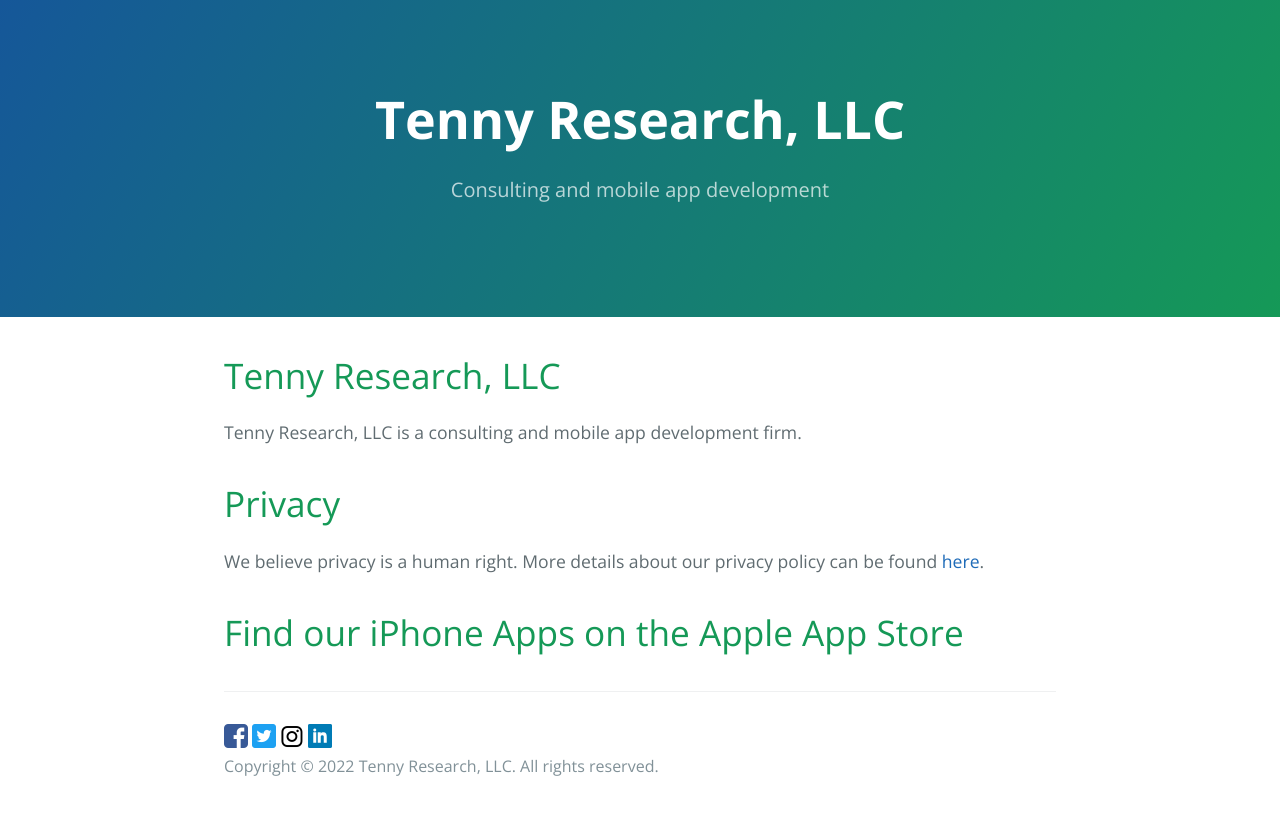
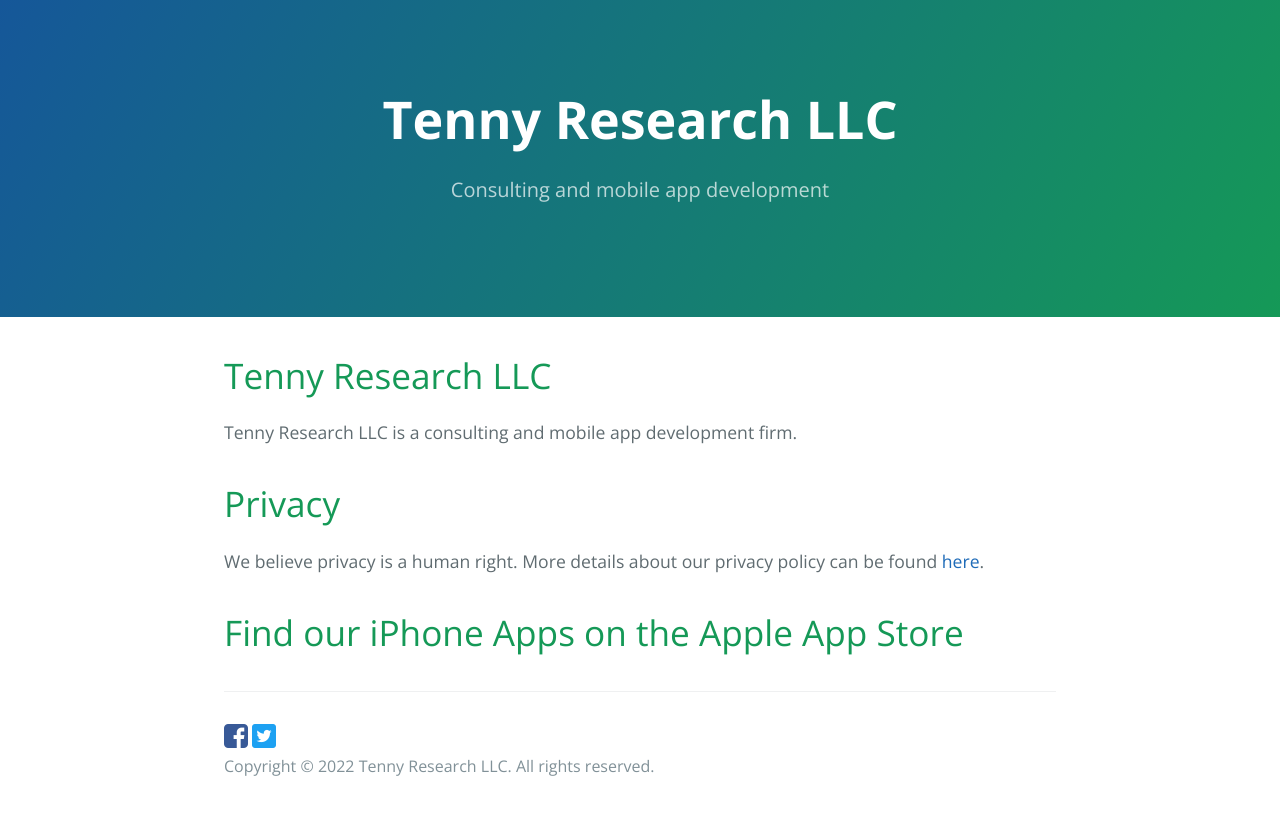
Before and after one commit to ltenny/ltenny.github.io, a Jekyll site: the page built from index.md, in a window 1280 px wide. Shown: the top 815 px of the page. Built offline with Jekyll 4.4.1, drawn with Linux system fonts in a browser that asks for light colours; our own code applies the rules of GitHub Pages for plain Markdown files.

Commit message:
minor updates to company name and social media links

```diff
--- a/_layouts/default.html
+++ b/_layouts/default.html
@@ -24,12 +24,10 @@
       {{ content }}
 
       <footer class="site-footer">
-        <a href="https://facebook.com" target="_blank"><img src="images/facebook.png" width="24" height="24"></a>
-        <a href="https://twitter.com" target="_blank"><img src="images/twitter.png" width="24" height="24"></a>
-        <a href="https://instagram.com" target="_blank"><img src="images/instagram.png" width="24" height="24"></a>
-        <a href="https://linkedin.com" target="_blank"><img src="images/linkedin.png" width="24" height="24"></a>
+        <a href="https://facebook.com/tennyresearch" target="_blank"><img src="images/facebook.png" width="24" height="24"></a>
+        <a href="https://twitter.com/tennyresearch" target="_blank"><img src="images/twitter.png" width="24" height="24"></a>
         <br/>
-        <span class="site-footer-credits">Copyright &copy; 2022 Tenny Research, LLC. All rights reserved.
+        <span class="site-footer-credits">Copyright &copy; 2022 Tenny Research LLC. All rights reserved.
         </span>
       </footer>
     </main>
--- a/index.md
+++ b/index.md
@@ -2,8 +2,8 @@
 layout: default
 ---
 
-# Tenny Research, LLC
-Tenny Research, LLC is a consulting and mobile app development firm.
+# Tenny Research LLC
+Tenny Research LLC is a consulting and mobile app development firm.
 
 # Privacy
 We believe privacy is a human right. More details about our privacy policy can be found [here](./privacy.html).
```
